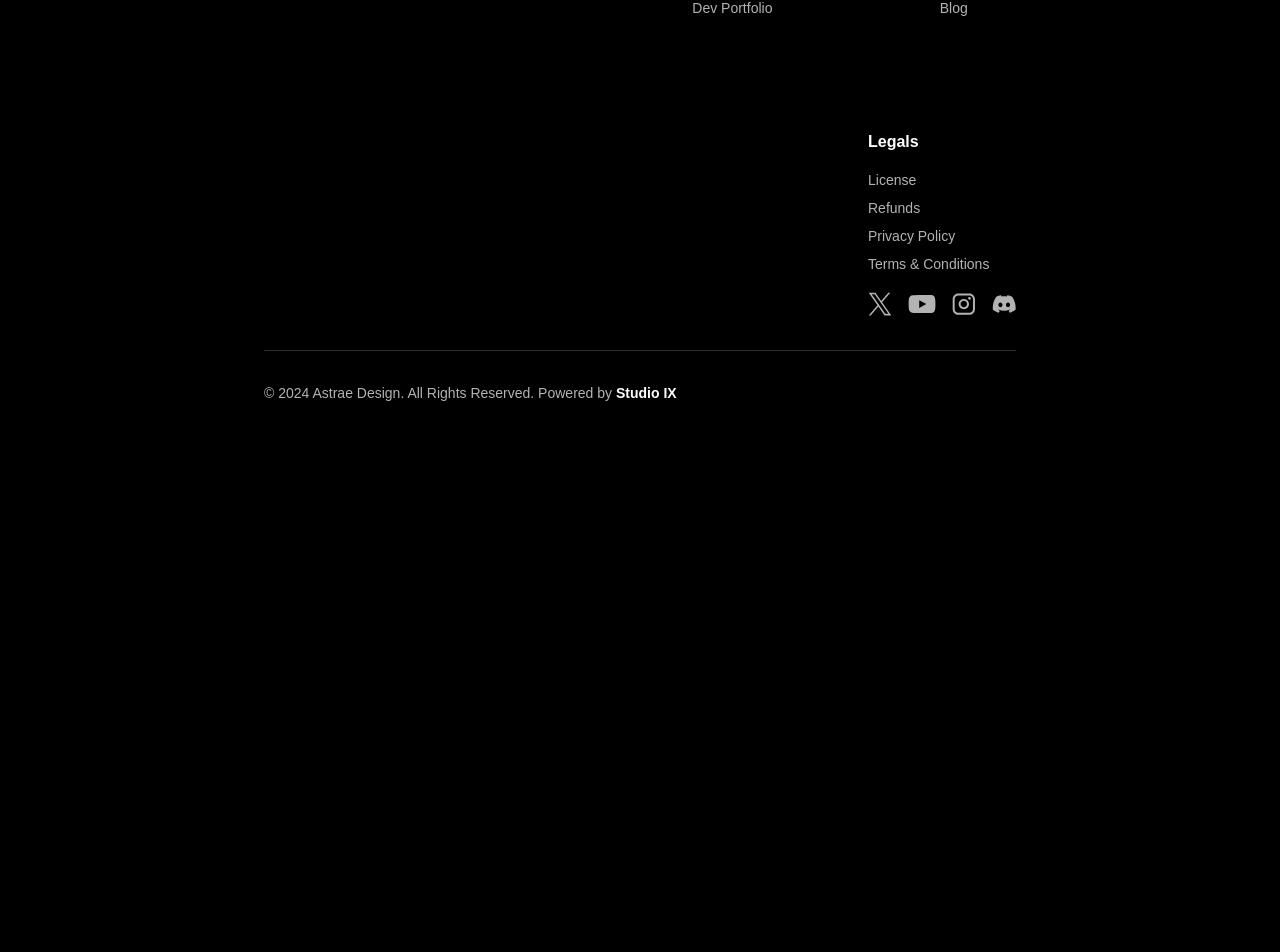
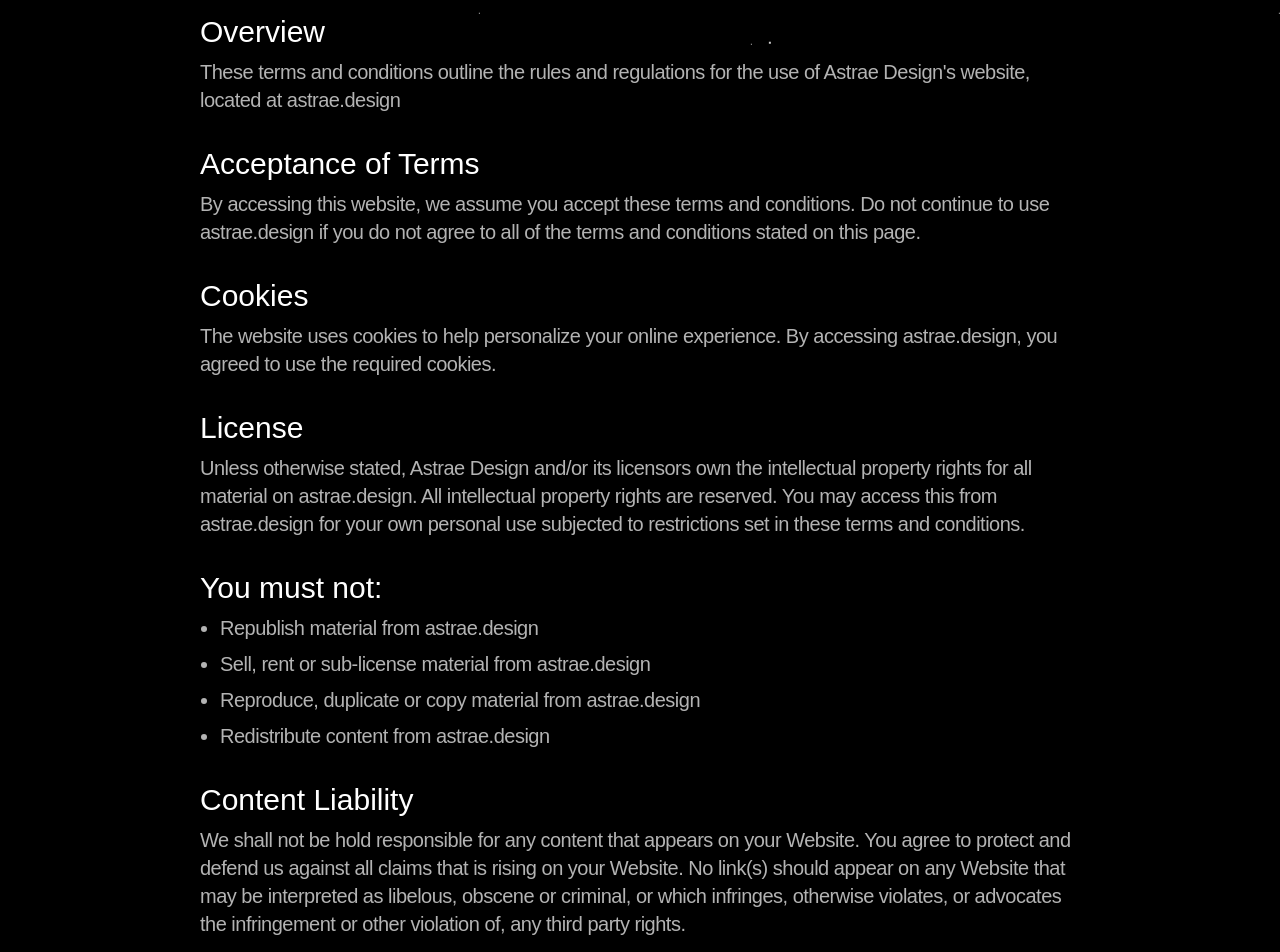
Before and after one commit to Astrae-Design/astrae, a Next.js app: page /legals/terms in a window 1280 px wide. Shown: the part 392-1344 px from the top of the page. Before the commit the page ends 875 px from the top, so only its background shows below. Built offline with nearby package versions, Linux system fonts and the light colour scheme.

Commit message:
Add legals content

```diff
--- a/src/app/(auth)/layout.tsx
+++ b/src/app/(auth)/layout.tsx
@@ -3,11 +3,11 @@
 
 const AuthLayout = ({ children }: { children: React.ReactNode }) => {
   return (
-    <div className=" flex flex-col w-screen items-center justify-center relative ">
+    <div className=" flex flex-col w-screen items-center justify-center relative h-[100dvh] overflow-hidden ">
       <div className=" inset-0 w-full">
         <AuthBackground />
       </div>
-      <div className=" absolute w-full h-full flex items-center justify-center">
+      <div className=" absolute w-full px-5 md:px-0 h-full flex items-center justify-center">
         <ChatWidget />
         {children}
       </div>
--- /dev/null
+++ b/src/app/(landing)/legals/layout.tsx
@@ -0,0 +1,14 @@
+import ChatWidget from "@/components/common/chat-widget";
+import CallToAction from "@/sections/cta";
+
+const LegalsLayout = ({ children }: { children: React.ReactNode }) => {
+  return (
+    <div className=" flex flex-col">
+      <ChatWidget />
+      {children}
+      <CallToAction />
+    </div>
+  );
+};
+
+export default LegalsLayout;
--- a/src/app/(landing)/legals/license/page.tsx
+++ b/src/app/(landing)/legals/license/page.tsx
@@ -1,6 +1,5 @@
 "use client";
 
-import CallToAction from "@/sections/cta";
 import LegalsHero from "@/sections/legals-hero";
 
 const LicensingPage = () => {
@@ -10,9 +9,10 @@
         title="Licensing"
         description="Please go through the licensing agreenment below to understand what you can and cannot do with Astrae Design templates"
       />
-      <div className="container flex flex-col gap-8">
+      <div className="container flex flex-col gap-8 md:max-w-4xl -mt-12">
+        {" "}
         <div className="flex flex-col items-start gap-2">
-          <h2 className=" text-white font-medium text-4xl">Overview</h2>
+          <h2 className=" text-white font-medium text-3xl">Overview</h2>
 
           <p className=" text-start text-lg md:text-xl tracking-tight text-white/70">
             This agreement outlines the permissions granted by our Astrae
@@ -22,18 +22,16 @@
             during checkout.
           </p>
         </div>
-
         <div className="flex flex-col items-start gap-2">
-          <h2 className=" text-white font-medium text-4xl">License Grant</h2>
+          <h2 className=" text-white font-medium text-3xl">License Grant</h2>
 
           <p className=" text-start text-lg md:text-xl tracking-tight text-white/70">
             The Astrae License provides you with an ongoing, non-exclusive,
             worldwide license to use the digital work (“Item”).
           </p>
         </div>
-
         <div className="flex flex-col items-start gap-2">
-          <h2 className=" text-white font-medium text-4xl">Permitted Uses</h2>
+          <h2 className=" text-white font-medium text-3xl">Permitted Uses</h2>
 
           <ul className="list-disc space-y-2">
             <li className=" text-start text-lg md:text-xl tracking-tight text-white/70 ml-5">
@@ -58,9 +56,8 @@
             </li>
           </ul>
         </div>
-
         <div className="flex flex-col items-start gap-2">
-          <h2 className=" text-white font-medium text-4xl">Prohibited Uses</h2>
+          <h2 className=" text-white font-medium text-3xl">Prohibited Uses</h2>
 
           <ul className="list-disc space-y-2">
             <li className=" text-start text-lg md:text-xl tracking-tight text-white/70 ml-5">
@@ -71,7 +68,7 @@
             <li className=" text-start text-lg md:text-xl tracking-tight text-white/70 ml-5">
               Marketplace Restrictions: You cannot sell, resell, or distribute
               the Item or derivative works on any marketplace, including
-              pro.aceternity.com and other platforms.
+              astrae.design and other platforms.
             </li>
 
             <li className=" text-start text-lg md:text-xl tracking-tight text-white/70 ml-5">
@@ -80,18 +77,16 @@
             </li>
           </ul>
         </div>
-
         <div className="flex flex-col items-start gap-2">
-          <h2 className=" text-white font-medium text-4xl">Enforcement</h2>
+          <h2 className=" text-white font-medium text-3xl">Enforcement</h2>
 
           <p className=" text-start text-lg md:text-xl tracking-tight text-white/70">
             Violation of these terms will be pursued to the fullest extent of
             the law.
           </p>
         </div>
-
         <div className="flex flex-col items-start gap-2">
-          <h2 className=" text-white font-medium text-4xl">
+          <h2 className=" text-white font-medium text-3xl">
             Sample End Products
           </h2>
 
@@ -119,24 +114,23 @@
             </li>
           </ul>
         </div>
-
         <div className="flex flex-col items-start gap-2">
-          <h2 className=" text-white font-medium text-4xl">Additional Terms</h2>
+          <h2 className=" text-white font-medium text-3xl">Additional Terms</h2>
 
           <ul className="list-disc space-y-2">
             <li className=" text-start text-lg md:text-xl tracking-tight text-white/70 ml-5">
               Third-Party Components: Some Items may contain components sourced
               from elsewhere with different license terms, such as open source
               or Creative Commons licenses. These components will be identified
-              in the Item’s description or downloaded files and will be governed
-              by their respective licenses.
+              in the Item&apos;s description or downloaded files and will be
+              governed by their respective licenses.
             </li>
 
             <li className=" text-start text-lg md:text-xl tracking-tight text-white/70 ml-5">
               Ownership: The author retains ownership of the Item but grants you
               a license under these terms. This agreement is between you and the
-              Item&apos;s author. pro.aceternity.com (Astrae) is not a party to
-              this agreement.
+              Item&apos;s author. astrae.design (Astrae) is not a party to this
+              agreement.
             </li>
           </ul>
           <p className=" mt-6 text-start text-lg md:text-xl tracking-tight text-white/70">
@@ -145,7 +139,6 @@
           </p>
         </div>
       </div>
-      <CallToAction />
     </section>
   );
 };
--- a/src/app/(landing)/legals/privacy-policy/page.tsx
+++ b/src/app/(landing)/legals/privacy-policy/page.tsx
@@ -1,7 +1,86 @@
+import LegalsHero from "@/sections/legals-hero";
+
 const PrivacyPolicyPage = () => {
-    return (
-        <div></div>
-     );
-}
+  return (
+    <section>
+      <LegalsHero
+        title="Privacy Policy"
+        description="This Privacy Policy outlines how Astrae Design collects, uses, and protects your personal information - Last Updated 06th October 2024"
+      />
+      <div className="container flex flex-col gap-8 md:max-w-4xl -mt-12">
+        <div className="flex flex-col items-start gap-2">
+          <h2 className=" text-white font-medium text-3xl">
+            Information We Collect
+          </h2>
+
+          <p className=" text-start text-lg md:text-xl tracking-tight text-white/70">
+            We collect information you provide directly to us, such as when you
+            create an account, make a purchase, or contact us for support. This
+            may include your name, email address, and payment information.
+          </p>
+        </div>
+        <div className="flex flex-col items-start gap-2">
+          <h2 className=" text-white font-medium text-3xl">
+            How We Use Your Information
+          </h2>
+
+          <p className=" text-start text-lg md:text-xl tracking-tight text-white/70">
+            We use your information to provide and improve our services, process
+            transactions, send you important updates, and personalize your
+            experience with Astrae Design.
+          </p>
+        </div>
+        <div className="flex flex-col items-start gap-2">
+          <h2 className=" text-white font-medium text-3xl">Data Security</h2>
+
+          <p className=" text-start text-lg md:text-xl tracking-tight text-white/70">
+            We implement appropriate technical and organizational measures to
+            protect your personal information against unauthorized access,
+            alteration, disclosure, or destruction.
+          </p>
+        </div>
+        <div className="flex flex-col items-start gap-2">
+          <h2 className=" text-white font-medium text-3xl">
+            Third-Party Services
+          </h2>
+
+          <p className=" text-start text-lg md:text-xl tracking-tight text-white/70">
+            We may use third-party services that collect, monitor and analyze
+            this information to improve our service&apos;s functionality and
+            user experience.
+          </p>
+        </div>
+        <div className="flex flex-col items-start gap-2">
+          <h2 className=" text-white font-medium text-3xl">Your Rights</h2>
+
+          <p className=" text-start text-lg md:text-xl tracking-tight text-white/70">
+            You have the right to access, correct, or delete your personal
+            information. You may also object to or restrict certain processing
+            of your data. To exercise these rights, please contact us.
+          </p>
+        </div>
+        <div className="flex flex-col items-start gap-2">
+          <h2 className=" text-white font-medium text-3xl">
+            Changes to This Policy
+          </h2>
+
+          <p className=" text-start text-lg md:text-xl tracking-tight text-white/70">
+            We may update our Privacy Policy from time to time. We will notify
+            you of any changes by posting the new Privacy Policy on this page
+            and updating the &apos;last updated&apos; date.
+          </p>
+        </div>
+        <div className="flex flex-col items-start gap-2">
+          <h2 className=" text-white font-medium text-3xl">Contact Us</h2>
+
+          <p className=" text-start text-lg md:text-xl tracking-tight text-white/70">
+            If you have any questions about this Privacy Policy, please contact
+            us at support@astrae.design
+          </p>
+        </div>
+      </div>
+    </section>
+  );
+};
 
 export default PrivacyPolicyPage;
--- a/src/app/(landing)/legals/refunds/page.tsx
+++ b/src/app/(landing)/legals/refunds/page.tsx
@@ -1,7 +1,51 @@
+import LegalsHero from "@/sections/legals-hero";
+
 const RefundsPage = () => {
-    return (
-        <div></div>
-     );
-}
+  return (
+    <section>
+      <LegalsHero
+        title="Refunds Policy"
+        description="Our policy regarding refunds for Astrae Design templates"
+      />
+      <div className="container flex flex-col gap-8 md:max-w-4xl -mt-12">
+        <div className="flex flex-col items-start gap-2">
+          <h2 className=" text-white font-medium text-3xl">
+            No Refunds Policy
+          </h2>
+
+          <p className=" text-start text-lg md:text-xl tracking-tight text-white/70">
+            Due to the nature of our digital products, we do not offer refunds
+            for Astrae Design template purchases.
+          </p>
+        </div>
+        <div className="flex flex-col items-start gap-2">
+          <h2 className=" text-white font-medium text-3xl">
+            Support and Assistance
+          </h2>
+
+          <p className=" text-start text-lg md:text-xl tracking-tight text-white/70">
+            If you&apos;re facing any problems with our products or have any
+            questions, we&apos;re here to help. Please don&apos;t hesitate to
+            reach out to us through one of the following channels:
+          </p>
+          <ul className="list-disc space-y-2">
+            <li className=" text-start text-lg md:text-xl tracking-tight text-white/70 ml-5">
+              Email:{" "}
+              <span className=" text-[#0096FA]">support@astrae.design</span>
+            </li>
+
+            <li className=" text-start text-lg md:text-xl tracking-tight text-white/70 ml-5">
+              Chatwoot Chat: Available in the bottom right corner of our website
+            </li>
+          </ul>
+          <p className=" text-start text-lg md:text-xl tracking-tight text-white/70">
+            Our support team is committed to assisting you and ensuring you have
+            the best possible experience with Astrae Design.
+          </p>
+        </div>
+      </div>
+    </section>
+  );
+};
 
 export default RefundsPage;
--- a/src/app/(landing)/legals/terms/page.tsx
+++ b/src/app/(landing)/legals/terms/page.tsx
@@ -1,7 +1,86 @@
+import LegalsHero from "@/sections/legals-hero";
+
 const TermsPage = () => {
-    return (
-        <div></div>
-     );
-}
+  return (
+    <section>
+      <LegalsHero
+        title="Terms & Conditions"
+        description="Please go through the terms and conditions agreenment below to understand what you can and cannot do with Astrae Design."
+      />
+      <div className="container flex flex-col gap-8 md:max-w-4xl -mt-12">
+        <div className="flex flex-col items-start gap-2">
+          <h2 className=" text-white font-medium text-3xl">Overview</h2>
+
+          <p className=" text-start text-lg md:text-xl tracking-tight text-white/70">
+            These terms and conditions outline the rules and regulations for the
+            use of Astrae Design&apos;s website, located at astrae.design
+          </p>
+        </div>
+        <div className="flex flex-col items-start gap-2">
+          <h2 className=" text-white font-medium text-3xl">
+            Acceptance of Terms
+          </h2>
+
+          <p className=" text-start text-lg md:text-xl tracking-tight text-white/70">
+            By accessing this website, we assume you accept these terms and
+            conditions. Do not continue to use astrae.design if you do not agree
+            to all of the terms and conditions stated on this page.
+          </p>
+        </div>
+        <div className="flex flex-col items-start gap-2">
+          <h2 className=" text-white font-medium text-3xl">Cookies</h2>
+
+          <p className=" text-start text-lg md:text-xl tracking-tight text-white/70">
+            The website uses cookies to help personalize your online experience.
+            By accessing astrae.design, you agreed to use the required cookies.
+          </p>
+        </div>
+        <div className="flex flex-col items-start gap-2">
+          <h2 className=" text-white font-medium text-3xl">License</h2>
+
+          <p className=" text-start text-lg md:text-xl tracking-tight text-white/70">
+            Unless otherwise stated, Astrae Design and/or its licensors own the
+            intellectual property rights for all material on astrae.design. All
+            intellectual property rights are reserved. You may access this from
+            astrae.design for your own personal use subjected to restrictions
+            set in these terms and conditions.
+          </p>
+        </div>
+        <div className="flex flex-col items-start gap-2">
+          <h2 className=" text-white font-medium text-3xl">You must not:</h2>
+
+          <ul className="list-disc space-y-2">
+            <li className=" text-start text-lg md:text-xl tracking-tight text-white/70 ml-5">
+              Republish material from astrae.design
+            </li>
+            <li className=" text-start text-lg md:text-xl tracking-tight text-white/70 ml-5">
+              Sell, rent or sub-license material from astrae.design
+            </li>
+            <li className=" text-start text-lg md:text-xl tracking-tight text-white/70 ml-5">
+              Reproduce, duplicate or copy material from astrae.design
+            </li>
+            <li className=" text-start text-lg md:text-xl tracking-tight text-white/70 ml-5">
+              Redistribute content from astrae.design
+            </li>
+          </ul>
+        </div>
+        <div className="flex flex-col items-start gap-2">
+          <h2 className=" text-white font-medium text-3xl">
+            Content Liability
+          </h2>
+
+          <p className=" text-start text-lg md:text-xl tracking-tight text-white/70">
+            We shall not be hold responsible for any content that appears on
+            your Website. You agree to protect and defend us against all claims
+            that is rising on your Website. No link(s) should appear on any
+            Website that may be interpreted as libelous, obscene or criminal, or
+            which infringes, otherwise violates, or advocates the infringement
+            or other violation of, any third party rights.
+          </p>
+        </div>
+      </div>
+    </section>
+  );
+};
 
 export default TermsPage;
--- a/src/sections/footer.tsx
+++ b/src/sections/footer.tsx
@@ -112,7 +112,7 @@
           </div>
         </div>
       </div>
-      <Separator orientation="horizontal" className=" w-full opacity-20 my-8" />
+      <Separator orientation="horizontal" className=" w-full opacity-20 mb-8 mt-12" />
       <p className=" text-white/70 text-sm lg:text-base">
         © 2024 Astrae Design. All Rights Reserved. Powered by{" "}
         <span className=" font-semibold text-white">Studio IX</span>
```
Also changed, not shown: src/routes.ts (+10 -1 lines).
